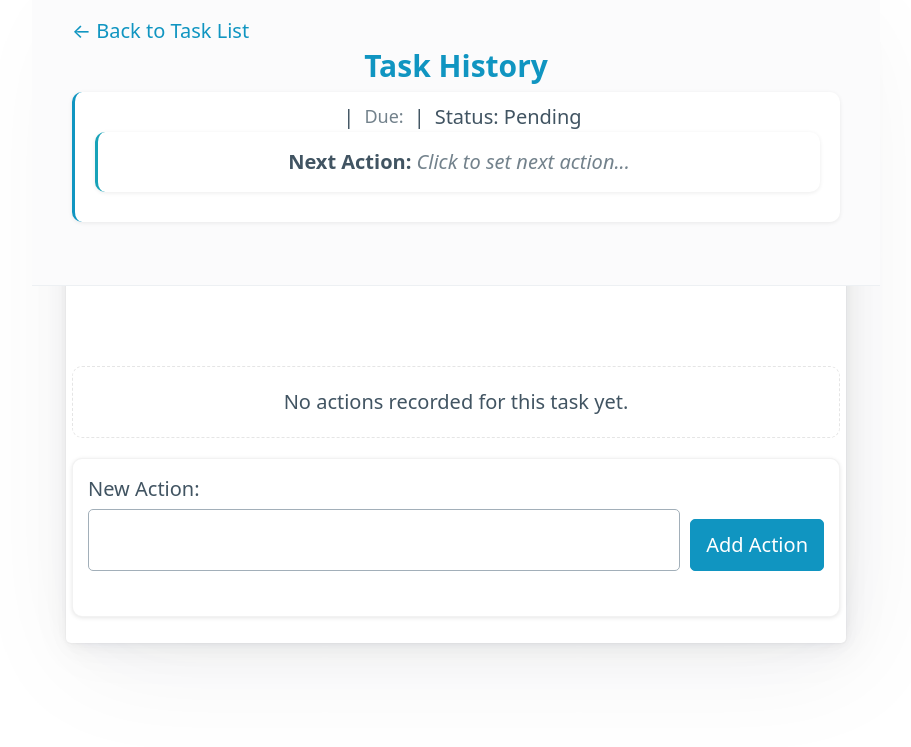
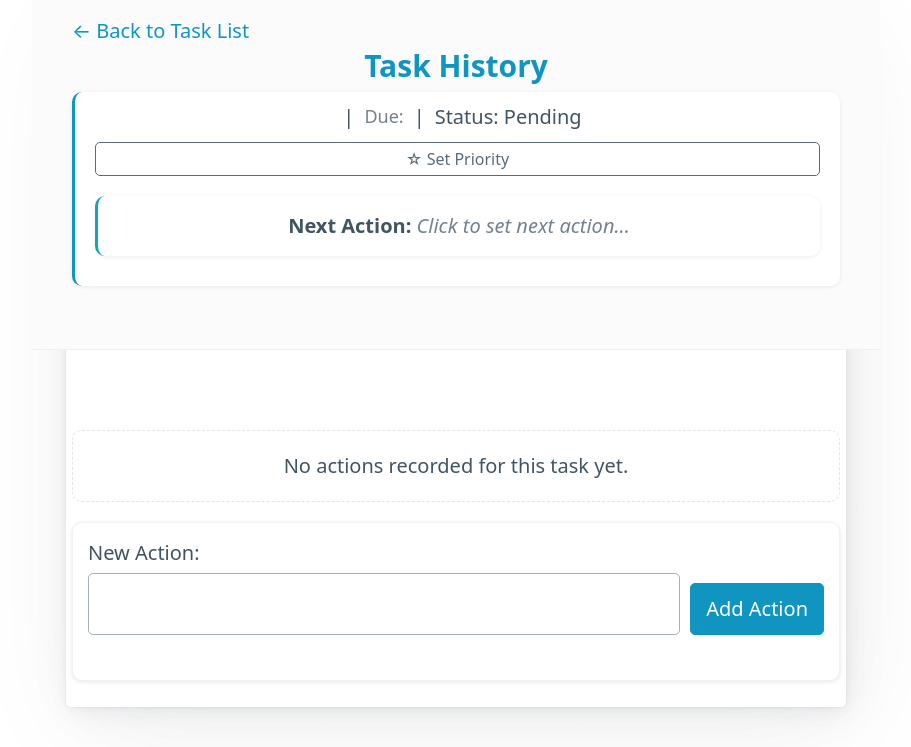
Before and after one commit to rjtavares/Melga, a Flask app: template templates/task_history.html in a window 1280 px wide. Shown: the top 747 px of the page, without its empty margins (184-1095 px from the left). Run offline with Flask 2, Linux system fonts and the light colour scheme; the template is opened without the code that fills it, so the values that code supplies are empty; some libraries are stand-ins or nearby versions.

Commit message:
Add task priority toggle and update action history UI

```diff
--- a/app.py
+++ b/app.py
@@ -485,6 +485,39 @@ def delete_note_htmx(note_id):
     # No content response for HTMX delete
     return "", 204
 
+@app.route('/task/<int:task_id>/toggle-priority', methods=['POST'])
+def toggle_task_priority(task_id):
+    """Toggle the priority of a task between 0 (not priority) and 1 (high priority)."""
+    task = get_task(task_id)
+
+    if not task:
+        flash('Task not found.', 'error')
+        return "", 404
+
+    # Get current priority value, default to 0 if None
+    current_priority = task.get('priority', 0) or 0
+
+    # Toggle the priority value (0 -> 1, 1 -> 0)
+    new_priority = 0 if current_priority else 1
+
+    # Update the task
+    update_task(task_id, {'priority': new_priority})
+
+    priority_text = "high priority" if new_priority else "normal priority"
+    flash(f'Task marked as {priority_text}.', 'success')
+
+    # Get updated actions for the task
+    actions = get_actions(task_id)
+    task = get_task(task_id)
+
+    # Format dates and check overdue status
+    due_date = parse_date(task['due_date'])
+    task['due_date_display'] = format_date(due_date)
+    task['is_overdue'] = due_date < date.today() and not task['completed']
+
+    # Return the updated actions container
+    return render_template('_task_actions.html', actions=actions, task=task)
+
 if __name__ == '__main__':
     debug_mode = os.environ.get('FLASK_DEBUG', 'False').lower() == 'true' # <-- Change this line
     app.run(debug=debug_mode, port=5001) # debug=True for development
--- a/db.py
+++ b/db.py
@@ -56,7 +56,7 @@ def get_db(flask=True):
 
 def get_task(task_id):
     db = get_db()
-    cursor = db.execute('SELECT id, description, due_date, completed, last_notification, next_action FROM tasks WHERE id = ?', (task_id,))
+    cursor = db.execute('SELECT id, description, due_date, completed, last_notification, next_action, priority FROM tasks WHERE id = ?', (task_id,))
     task = cursor.fetchone()
     return dict(task)
 
--- a/templates/task_history.html
+++ b/templates/task_history.html
@@ -224,6 +224,28 @@
             opacity: 1;
         }
 
+        .priority-toggle-btn {
+            padding: 0.2rem 0.5rem;
+            font-size: 0.8rem;
+            border-radius: 0.25rem;
+            cursor: pointer;
+            background-color: transparent;
+            border: 1px solid var(--secondary);
+            color: var(--secondary);
+            transition: all 0.2s ease;
+        }
+
+        .priority-toggle-btn.priority-high {
+            background-color: var(--yellow);
+            border-color: var(--yellow);
+            color: black;
+        }
+
+        .priority-toggle-btn:hover {
+            transform: translateY(-1px);
+            box-shadow: 0 2px 6px rgba(0,0,0,0.1);
+        }
+
         .empty-state {
             display: flex;
             flex-direction: column;
@@ -255,6 +277,13 @@
                         <strong>{{ task.description }}</strong> |
                         <span class="due-date {% if task.is_overdue %}overdue{% endif %}">Due: {{ task.due_date_display }}{% if task.is_overdue %} (OVERDUE!){% endif %}</span> |
                         <span class="status">Status: {{ "Completed" if task.completed else "Pending" }}</span>
+                        <button class="priority-toggle-btn {% if task.priority %}priority-high{% endif %}"
+                                hx-post="/task/{{ task.id }}/toggle-priority"
+                                hx-target="#actions-container"
+                                hx-swap="innerHTML"
+                                title="{{ 'Remove priority' if task.priority else 'Mark as high priority' }}">
+                            {% if task.priority %}⭐ Priority{% else %}☆ Set Priority{% endif %}
+                        </button>
                     </div>
                     <!-- Next Action Section -->
                     {% include '_next_action_view.html' %}
```
Also changed, not shown: templates/_task_actions.html (added, +21 -0 lines).
